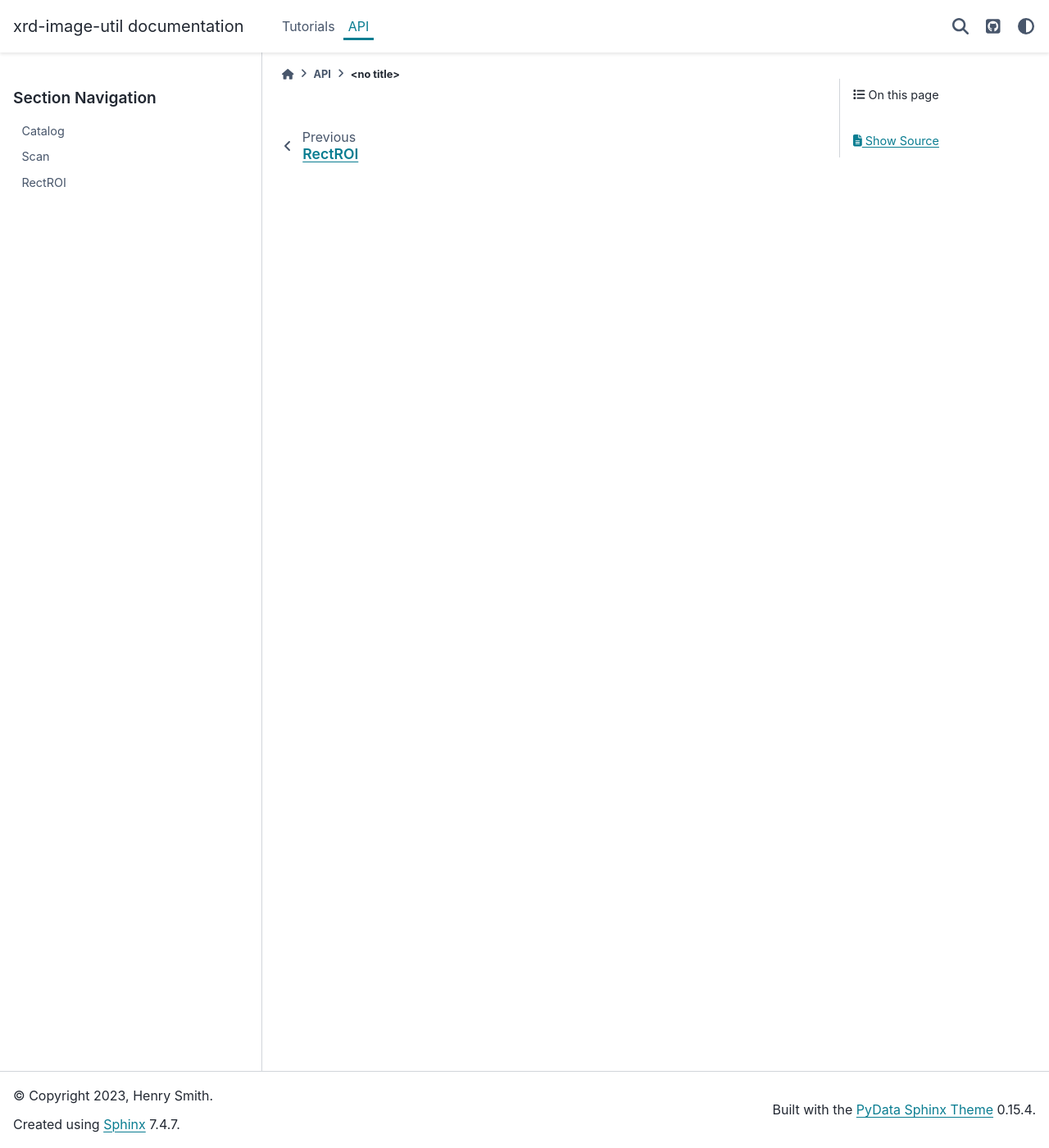
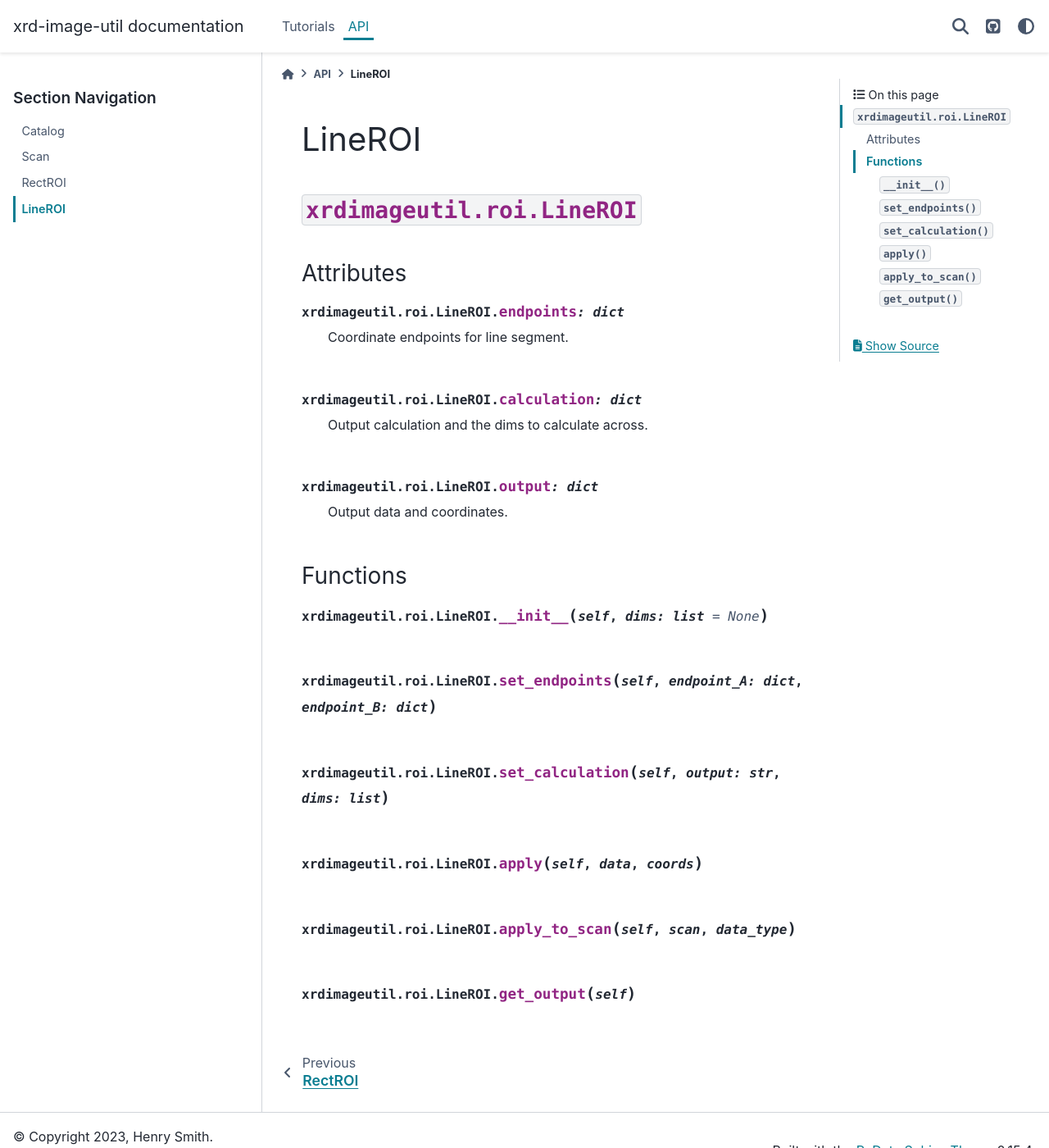
Before and after one commit to pecomyint/xrd-image-util, a Sphinx documentation site: the page built from docs/api/lineroi.rst, in a window 1280 px wide and 1400 px high. Shown: the whole window at 82% size. Built offline with Sphinx 7.4.7 and the PyData theme 0.15.4, drawn with Linux system fonts in a browser that asks for light colours.

Commit message:
Add basic information for LineROI

```diff
--- a/docs/api/lineroi.rst
+++ b/docs/api/lineroi.rst
@@ -1 +1,41 @@
+=======
+LineROI
+=======
+
+:mod:`xrdimageutil.roi.LineROI`
+~~~~~~~~~~~~~~~~~~~~~~~~~~~
+
 .. currentmodule:: xrdimageutil.roi.LineROI
+
+Attributes
+^^^^^^^^^^
+
+.. py:attribute:: endpoints
+    :type: dict
+
+    Coordinate endpoints for line segment.
+
+.. py:attribute:: calculation
+    :type: dict
+
+    Output calculation and the dims to calculate across.
+
+.. py:attribute:: output
+    :type: dict
+
+    Output data and coordinates.
+
+Functions
+^^^^^^^^^
+
+.. py:function:: __init__(self, dims: list=None)
+
+.. py:function:: set_endpoints(self, endpoint_A: dict, endpoint_B: dict)
+
+.. py:function:: set_calculation(self, output: str, dims: list)
+
+.. py:function:: apply(self, data, coords)
+
+.. py:function:: apply_to_scan(self, scan, data_type)
+
+.. py:function:: get_output(self)
```
